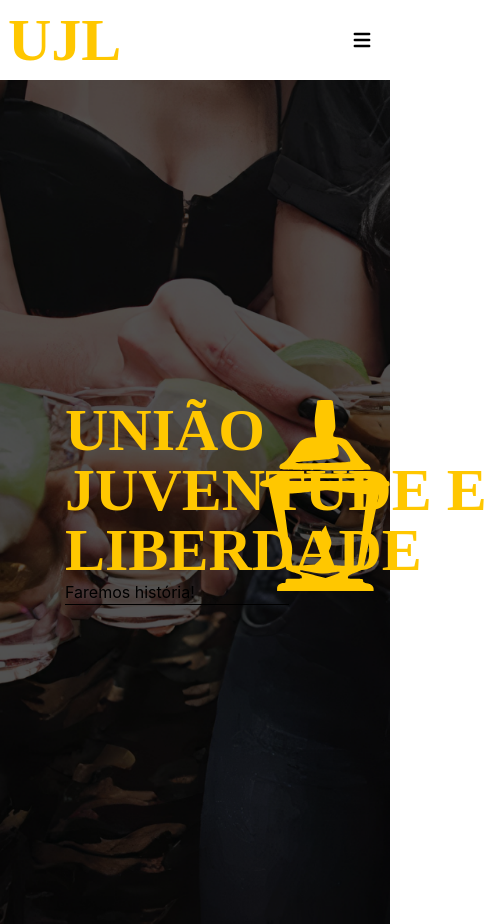
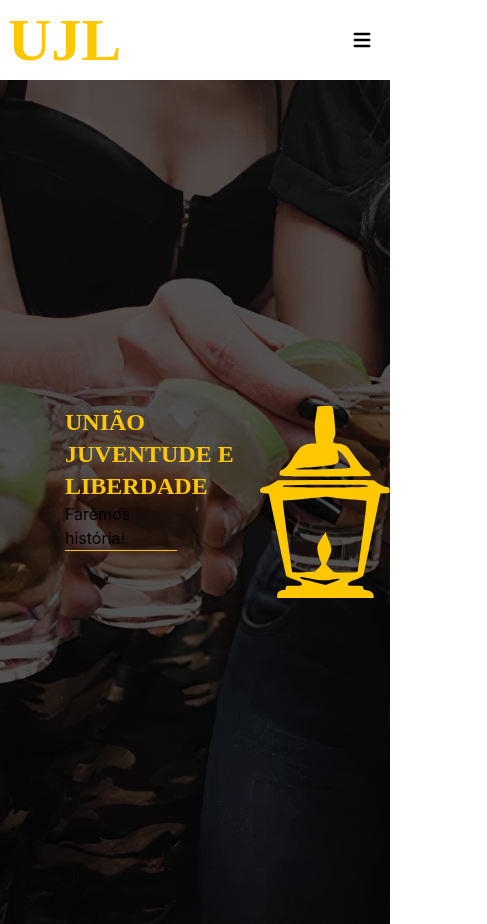
Before and after one commit to mkmuniz/ujl-site, a Next.js app: page / in a window 390 px wide. Shown: the whole page, 487 px wide, since content can reach past the window. Built offline with nearby package versions, Linux system fonts and the light colour scheme.

Commit message:
feat: setup responsive to header title and logo

```diff
--- a/components/header/index.tsx
+++ b/components/header/index.tsx
@@ -4,11 +4,11 @@ const Header = () => {
         <header>
             <div className="bg-cover bg-header h-screen grid grid-cols-6 gap-4 content-center ...">
                 <div className="col-start-2 col-span-3">
-                    <span className="text-6xl font-league font-semibold whitespace-nowrap text-standard w-50">UNIÃO <br /> JUVENTUDE E <br /> LIBERDADE</span>
-                    <p className="border-b w-56">Faremos história!</p>
+                    <span className="md:text-7xl sm:text-5xl text-2xl font-league font-semibold text-standard">UNIÃO <br /> JUVENTUDE E <br /> LIBERDADE</span>
+                    <p className="border-b border-[#FFC700] sm:w-56 w-28">Faremos história!</p>
                 </div>
                 <div className="col-start-5 col-end-8">
-                    <Image src="/img/logo.svg" alt="Logo" width={200} height={30} />
+                    <Image src="/img/logo.svg" alt="Logo" width={200} height={100} />
                 </div>
             </div>
         </header>
```
